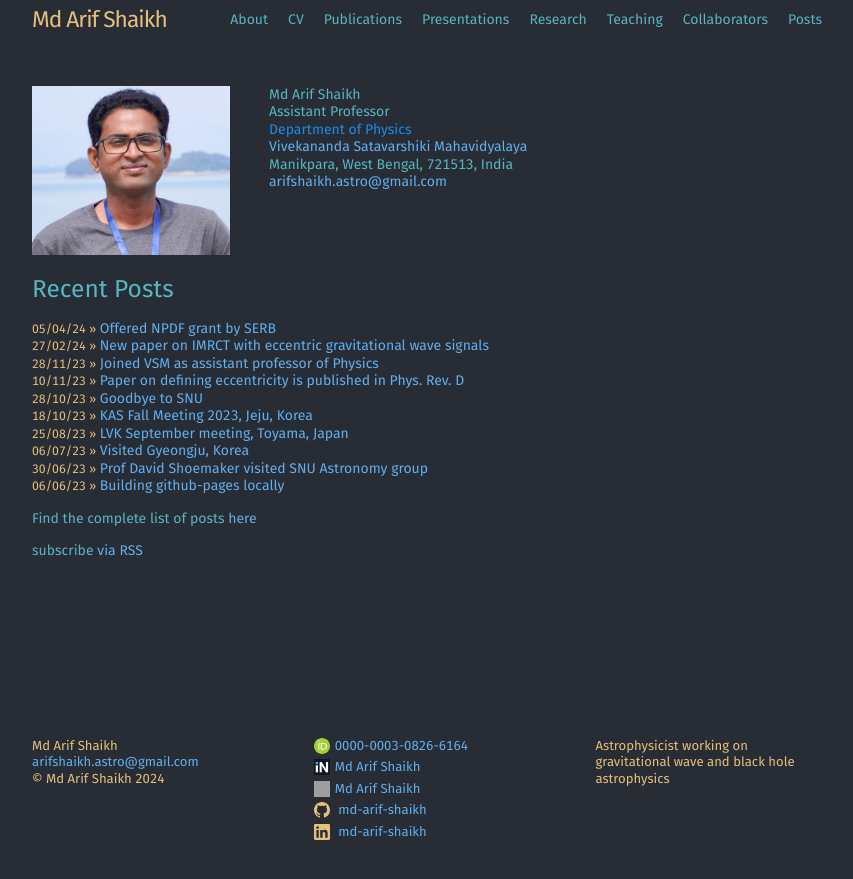
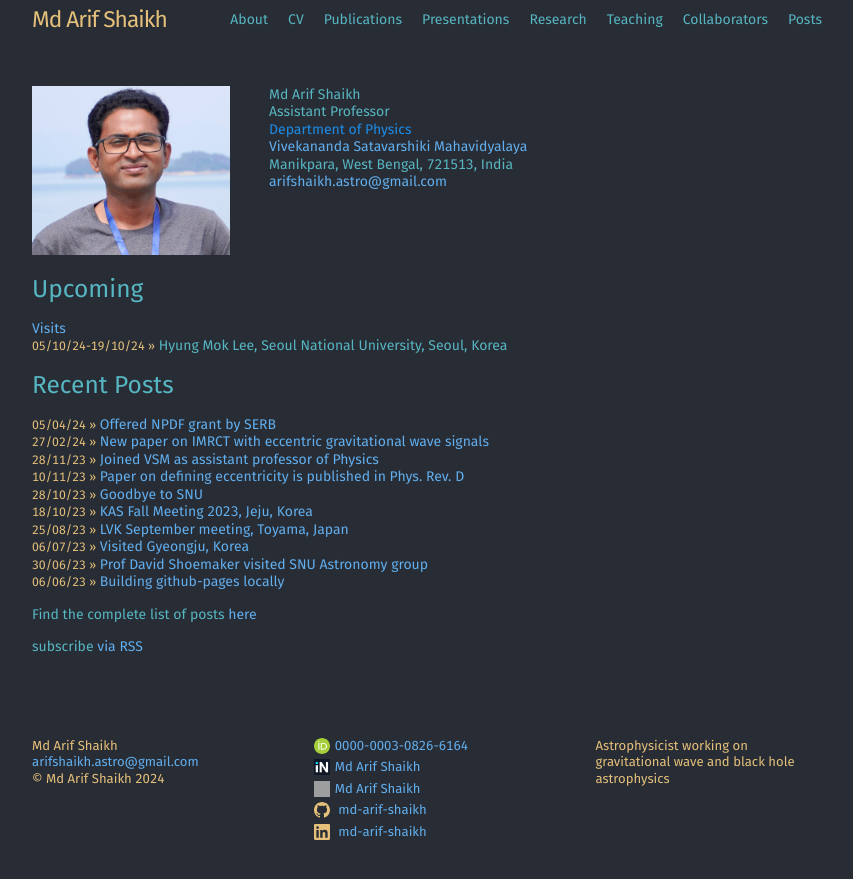
Before and after one commit to md-arif-shaikh/md-arif-shaikh.github.io, a Jekyll site: the page built from index.md, in a window 1280 px wide. Shown: the top 879 px of the page, without its empty margins (213-1066 px from the left). Built offline with Jekyll 4.4.1, drawn with Linux system fonts in a browser that asks for light colours; grey boxes are pictures that could not be loaded.

Commit message:
update visit to SNU in october 24

```diff
--- a/_data/visits.yaml
+++ b/_data/visits.yaml
@@ -1,3 +1,19 @@
+SNU-October-2024:
+  from-year: 2024
+  from-month: October
+  from-date: 05
+  to-year: 2024
+  to-month: October
+  to-date: 19
+  institute: Seoul National University
+  institute-url: https://en.snu.ac.kr/
+  department: Department of Astronomy
+  department-url:
+  host: Hyung Mok Lee
+  host-url:
+  city: Seoul
+  country: Korea
+
 Inje-November-2023:
   from-year: 2023
   from-month: November
```
